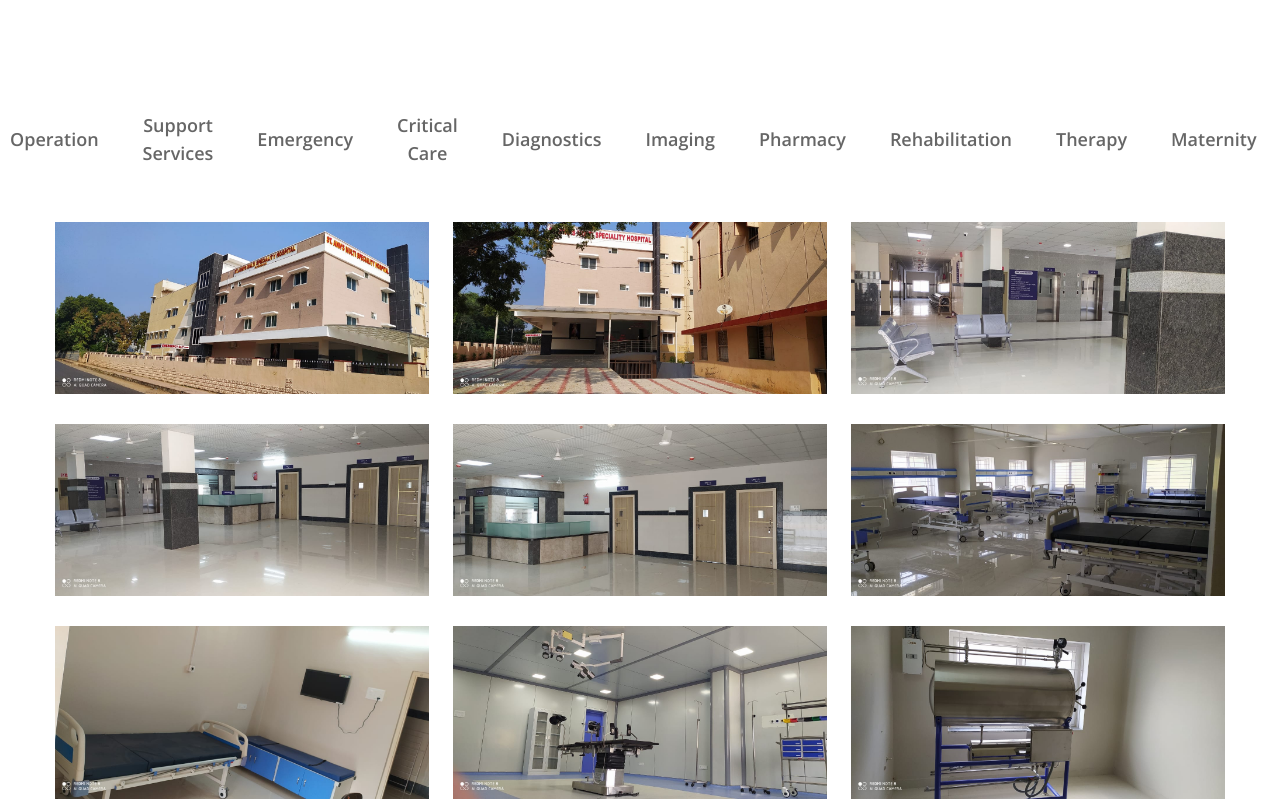
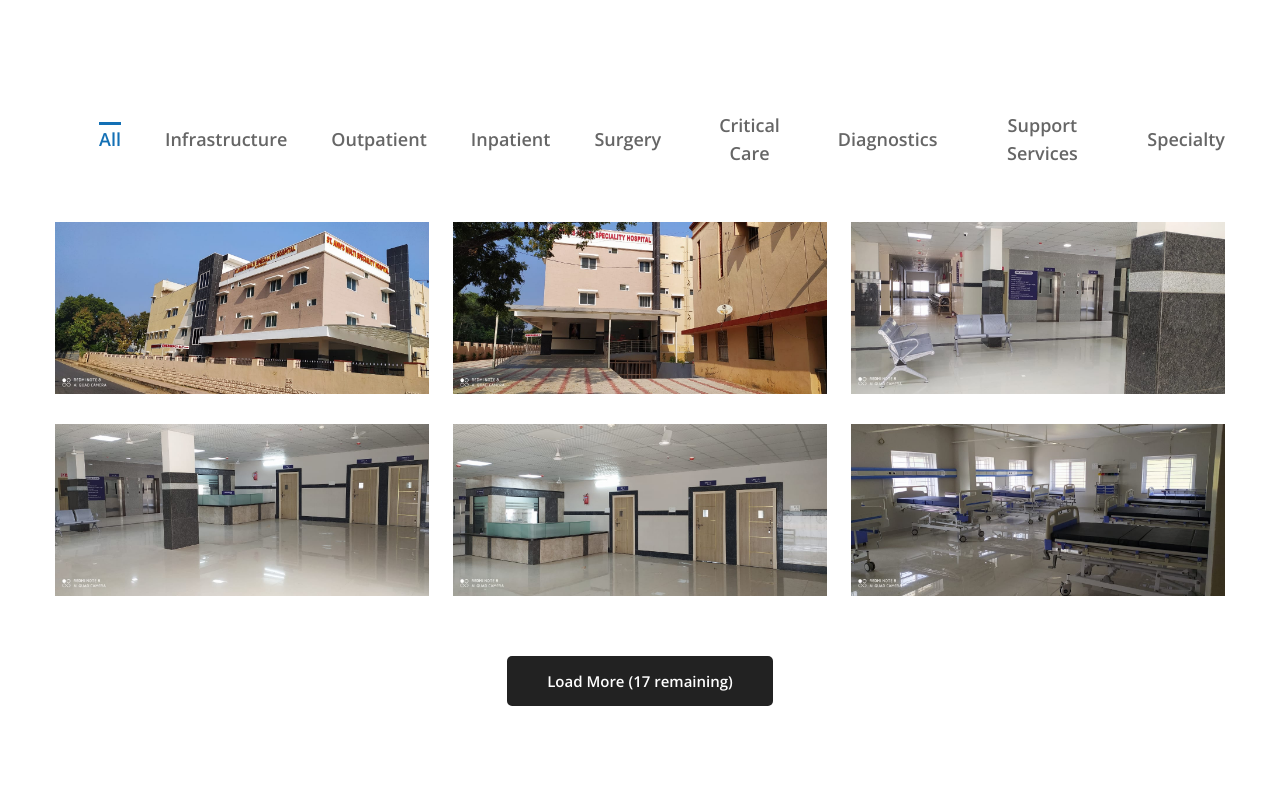
Before and after one commit to StAnnsHospital/web, a Vue app: page /gallery in a window 1280 px wide. Shown: the part 440-1241 px from the top of the page. Built offline with nearby package versions, Linux system fonts and the light colour scheme.

Commit message:
Add new gallery images and update galleryItems.json with new entries and metadata

```diff
--- a/src/data/galleryItems.json
+++ b/src/data/galleryItems.json
@@ -3,161 +3,161 @@
     "id": 1,
     "image": "/images/gallery/1-1.JPG",
     "title": "Hospital Exterior – Front View",
-    "filters": ["infrastructure", "exterior"],
+    "filters": ["infrastructure"],
     "tags": ["Main Entrance", "Hospital Building", "Facade"]
   },
   {
     "id": 2,
     "image": "/images/gallery/1-2.JPG",
     "title": "Rear Entrance & Driveway",
-    "filters": ["infrastructure", "exterior"],
+    "filters": ["infrastructure"],
     "tags": ["Ambulance Access", "Parking", "Emergency Access"]
   },
   {
     "id": 3,
     "image": "/images/gallery/1-3.JPG",
     "title": "Main Lobby & Reception",
-    "filters": ["infrastructure", "reception"],
+    "filters": ["infrastructure"],
     "tags": ["Patient Waiting", "Lobby", "Information Desk"]
   },
   {
     "id": 4,
     "image": "/images/gallery/1-4.JPG",
     "title": "OPD Registration & Corridor",
-    "filters": ["opd", "infrastructure"],
+    "filters": ["outpatient"],
     "tags": ["Registration", "Outpatient", "Corridor"]
   },
   {
     "id": 5,
     "image": "/images/gallery/1-5.JPG",
     "title": "OPD Consultation Rooms",
-    "filters": ["opd", "consultation"],
+    "filters": ["outpatient"],
     "tags": ["Doctor Consultation", "Examination", "Outpatient Care"]
   },
   {
     "id": 6,
     "image": "/images/gallery/1-6.JPG",
     "title": "General Ward",
-    "filters": ["inpatient", "wards"],
+    "filters": ["inpatient"],
     "tags": ["Inpatient Care", "Nursing Station", "Patient Rooms"]
   },
   {
     "id": 7,
     "image": "/images/gallery/1-7.JPG",
     "title": "Private Patient Room",
-    "filters": ["inpatient", "wards"],
+    "filters": ["inpatient"],
     "tags": ["Private Room", "Comfort", "Patient Care"]
   },
   {
     "id": 8,
     "image": "/images/gallery/1-8.JPG",
     "title": "Operation Theatre",
-    "filters": ["surgery", "operation"],
+    "filters": ["surgery"],
     "tags": ["OT", "Advanced Equipment", "Surgical Care"]
   },
   {
     "id": 9,
     "image": "/images/gallery/1-9.JPG",
     "title": "Central Sterilization Unit",
-    "filters": ["support-services", "surgery"],
+    "filters": ["surgery"],
     "tags": ["CSSD", "Infection Control", "Sterilization"]
   },
   {
     "id": 10,
     "image": "/images/gallery/1-10.JPG",
     "title": "Emergency Department",
-    "filters": ["emergency", "critical-care"],
+    "filters": ["critical-care"],
     "tags": ["Emergency Care", "24x7 Service", "Trauma Center"]
   },
   {
     "id": 11,
     "image": "/images/gallery/1-11.JPG",
     "title": "ICU - Intensive Care Unit",
-    "filters": ["critical-care", "inpatient"],
+    "filters": ["critical-care"],
     "tags": ["Intensive Care", "Critical Patients", "Advanced Monitoring"]
   },
   {
     "id": 12,
     "image": "/images/gallery/1-12.JPG",
     "title": "Laboratory Services",
-    "filters": ["support-services", "diagnostics"],
+    "filters": ["diagnostics"],
     "tags": ["Pathology", "Blood Tests", "Diagnostic Services"]
   },
   {
     "id": 13,
     "image": "/images/gallery/1-13.JPG",
     "title": "Radiology Department",
-    "filters": ["diagnostics", "imaging"],
+    "filters": ["diagnostics"],
     "tags": ["X-Ray", "CT Scan", "Medical Imaging"]
   },
   {
     "id": 14,
     "image": "/images/gallery/1-14.JPG",
     "title": "Pharmacy & Medicine Store",
-    "filters": ["support-services", "pharmacy"],
+    "filters": ["support-services"],
     "tags": ["Medicines", "Prescription", "Drug Store"]
   },
   {
     "id": 15,
     "image": "/images/gallery/1-15.JPG",
     "title": "Physiotherapy Department",
-    "filters": ["rehabilitation", "therapy"],
+    "filters": ["support-services"],
     "tags": ["Physical Therapy", "Rehabilitation", "Exercise Therapy"]
   },
   {
     "id": 16,
     "image": "/images/gallery/1-16.JPG",
     "title": "Maternity Ward",
-    "filters": ["maternity", "inpatient"],
+    "filters": ["specialty"],
     "tags": ["Delivery Room", "Mother & Child", "Obstetrics"]
   },
   {
     "id": 17,
     "image": "/images/gallery/1-17.JPG",
     "title": "Pediatric Ward",
-    "filters": ["pediatrics", "inpatient"],
+    "filters": ["specialty"],
     "tags": ["Children's Care", "Pediatric Medicine", "Child-Friendly"]
   },
   {
     "id": 18,
     "image": "/images/gallery/1-18.JPG",
     "title": "Cardiology Department",
-    "filters": ["specialty", "cardiology"],
+    "filters": ["specialty"],
     "tags": ["Heart Care", "Cardiac Services", "ECG"]
   },
   {
     "id": 19,
     "image": "/images/gallery/1-19.JPG",
     "title": "Orthopedic Department",
-    "filters": ["specialty", "orthopedics"],
+    "filters": ["specialty"],
     "tags": ["Bone & Joint", "Fracture Care", "Orthopedic Surgery"]
   },
   {
     "id": 20,
     "image": "/images/gallery/1-20.JPG",
     "title": "Dialysis Unit",
-    "filters": ["specialty", "nephrology"],
+    "filters": ["specialty"],
     "tags": ["Kidney Care", "Dialysis", "Renal Services"]
   },
   {
     "id": 21,
     "image": "/images/gallery/1-21.JPG",
     "title": "Oncology Department",
-    "filters": ["specialty", "oncology"],
+    "filters": ["specialty"],
     "tags": ["Cancer Care", "Chemotherapy", "Radiation Therapy"]
   },
   {
     "id": 22,
     "image": "/images/gallery/1-22.JPG",
     "title": "Cafeteria & Dining",
-    "filters": ["support-services", "facilities"],
+    "filters": ["support-services"],
     "tags": ["Food Service", "Cafeteria", "Dining Hall"]
   },
   {
     "id": 23,
     "image": "/images/gallery/1-23.JPG",
     "title": "Administrative Office",
-    "filters": ["administration", "facilities"],
+    "filters": ["support-services"],
     "tags": ["Management", "Administration", "Office Space"]
   }
 ]
--- a/src/views/GalleryView.vue
+++ b/src/views/GalleryView.vue
@@ -37,7 +37,7 @@
 
           <div class="filter-list row mid-spacing">
             <div
-              v-for="item in filteredItems"
+              v-for="item in displayedItems"
               :key="item.id"
               :class="['portfolio-block', 'col-lg-4', 'col-md-6', 'col-sm-12', ...item.filters]"
             >
@@ -50,8 +50,8 @@
                   <div class="title-box">
                     <h5>{{ item.title }}</h5>
                     <div class="cat">
-                      <template v-for="(tag, idx) in item.tags" :key="tag">
-                        <a href="#">{{ tag }}</a><span v-if="idx < item.tags.length - 1">,</span>
+                      <template v-for="(filter, idx) in item.filters" :key="filter">
+                        <a href="#">{{ filter.replace(/[-_]/g, ' ').replace(/\b\w/g, s => s.toUpperCase()) }}</a><span v-if="idx < item.filters.length - 1">,</span>
                       </template>
                     </div>
                   </div>
@@ -60,8 +60,19 @@
             </div>
           </div> <!-- /.filter-list -->
         </div>
-        <div class="btn-box">
-          <a href="#" class="theme-btn btn-style-three load-more"><span class="btn-title">Load More</span></a>
+
+        <!-- Load More Button -->
+        <div class="btn-box" v-if="hasMoreItems">
+          <a href="#" class="theme-btn btn-style-three load-more" @click.prevent="loadMore">
+            <span class="btn-title">Load More ({{ remainingCount }} remaining)</span>
+          </a>
+        </div>
+
+        <!-- Show All Button when all items are loaded -->
+        <div class="btn-box" v-else-if="displayedItems.length > itemsPerPage">
+          <a href="#" class="theme-btn btn-style-three" @click.prevent="showAll">
+            <span class="btn-title">Show All Items</span>
+          </a>
         </div>
       </div>
     </section>
@@ -71,7 +82,7 @@
 </template>
 
 <script setup lang="ts">
-import { onMounted, ref, computed } from 'vue'
+import { onMounted, ref, computed, watch } from 'vue'
 import AppHeader from '@/components/layout/AppHeader.vue'
 import AppFooter from '@/components/layout/AppFooter.vue'
 import rawItems from '@/data/galleryItems.json'
@@ -86,8 +97,9 @@ declare global {
 }
 
 const galleryItems = ref(rawItems)
-
 const activeFilter = ref('all')
+const itemsPerPage = ref(6) // Show 6 items initially
+const displayedCount = ref(itemsPerPage.value)
 
 // Filtering is driven by Vue's computed `filteredItems` to avoid conflicts with vendor DOM plugins.
 // Build UI-friendly filter list (keeps 'all' first)
@@ -107,12 +119,44 @@ const filteredItems = computed(() => {
   return galleryItems.value.filter(i => Array.isArray(i.filters) && i.filters.includes(activeFilter.value))
 })
 
+// Displayed items with pagination
+const displayedItems = computed(() => {
+  return filteredItems.value.slice(0, displayedCount.value)
+})
 
+// Check if there are more items to load
+const hasMoreItems = computed(() => {
+  return displayedCount.value < filteredItems.value.length
+})
+
+// Count of remaining items
+const remainingCount = computed(() => {
+  return filteredItems.value.length - displayedCount.value
+})
 
 const setFilter = (key: string) => {
-  // Pure Vue-driven filter: update the active filter and let `filteredItems` recompute.
+  // Reset pagination when filter changes
+  displayedCount.value = itemsPerPage.value
   activeFilter.value = key
 }
+
+const loadMore = () => {
+  // Load more items (increase by itemsPerPage)
+  displayedCount.value = Math.min(
+    displayedCount.value + itemsPerPage.value,
+    filteredItems.value.length
+  )
+}
+
+const showAll = () => {
+  // Show all items
+  displayedCount.value = filteredItems.value.length
+}
+
+// Watch for filter changes to reset pagination
+watch(activeFilter, () => {
+  displayedCount.value = itemsPerPage.value
+})
 
 onMounted(() => {
   // Small delay for vendor libraries to attach
```
